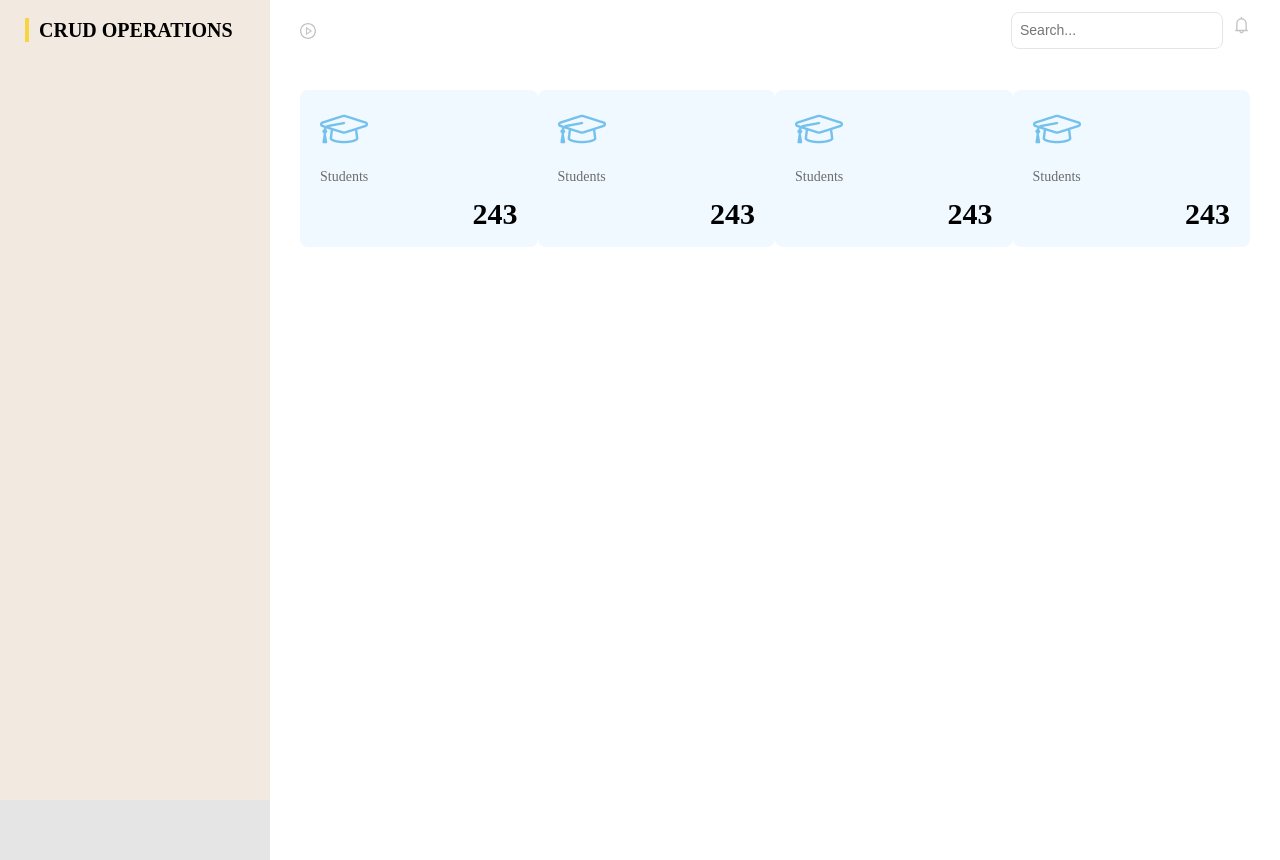
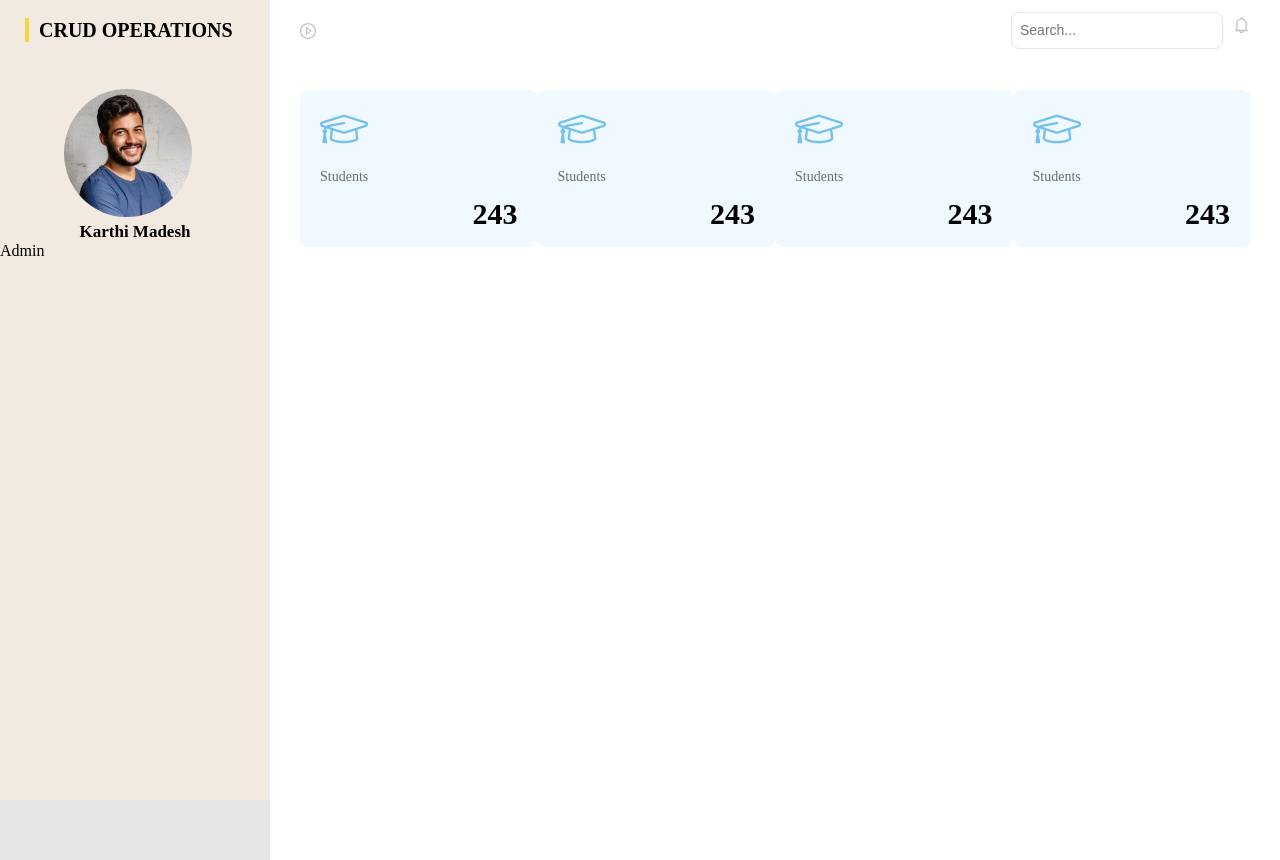
Before and after one commit to xushnayevAsadbek/CRUD-OPERATIONS, a React (Vite) app: page / in a window 1280 px wide. Built offline with nearby package versions, Linux system fonts and the light colour scheme.

Commit message:
font-family commit

```diff
--- a/index.html
+++ b/index.html
@@ -3,6 +3,9 @@
   <head>
     <meta charset="UTF-8" />
     <meta name="viewport" content="width=device-width, initial-scale=1.0" />
+    <link rel="preconnect" href="https://fonts.googleapis.com">
+<link rel="preconnect" href="https://fonts.gstatic.com" crossorigin>
+<link href="https://fonts.googleapis.com/css2?family=League+Spartan:wght@300;400;500;600;700&display=swap" rel="stylesheet">
     <title>CRUD OPERATIONS</title>
   </head>
   <body>
--- a/src/component/Header/header.css
+++ b/src/component/Header/header.css
@@ -2,7 +2,7 @@
     float: left;
     width: 270px;
     height: 100vh;
-    background-color: #F2EAE1;;
+    background-color: #F2EAE1;
     position: fixed;
 }
 
@@ -14,12 +14,28 @@
     padding: 0 26.5px 0 10px;
     margin-left: 25px;
     margin-top: 18px;
+    margin-bottom: 27px;
     color: #000000;
     border-left: 4px solid #F8D442;
 }
 
-.sider-img{
+.sider-img {
+    /* width: 141px; */
+    height: 214px;
 
+}
+
+.sider-heading3 {
+    font-family: 'Montserrat';
+    font-style: normal;
+    font-weight: 700;
+    font-size: 17px;
+    line-height: 21px;
+    color: #000000;
+    text-align: center;
+    padding:0  40px;
+    /* width: 130px; */
+    margin-right: 0;
 }
 
 .container {
--- a/src/component/Header/header.jsx
+++ b/src/component/Header/header.jsx
@@ -1,5 +1,5 @@
 import { BellOutlined, PlayCircleOutlined, SearchOutlined } from '@ant-design/icons';
-import Sider from 'antd/es/layout/Sider';
+import img from './img/img.png'
 
 import './header.css'
 export const Header = () =>{
@@ -8,7 +8,16 @@
         <div className='sider'>
             <h1 className='sider-heading1'>CRUD OPERATIONS</h1>
             <div className='sider-img'>
+                <img style={{
+                    borderRadius:'50%',
+                    marginTop:'20px',
+                    padding:'0 60px  0 64px ',
 
+                }} src={img} alt="img" />
+                <h3 className='sider-heading3'>Karthi Madesh</h3>
+                <p>
+                Admin
+                </p>
             </div>
       </div>
         <div className='container' >
--- a/src/index.css
+++ b/src/index.css
@@ -1,3 +1,4 @@
+
 *{
     box-sizing: border-box;
     margin: 0;
@@ -14,4 +15,5 @@
 }
 body{
     background: #E5E5E5;
+    /* font-family: Montserrat; */
 }
```
Also changed, not shown: src/component/Header/img/img.png (added).
